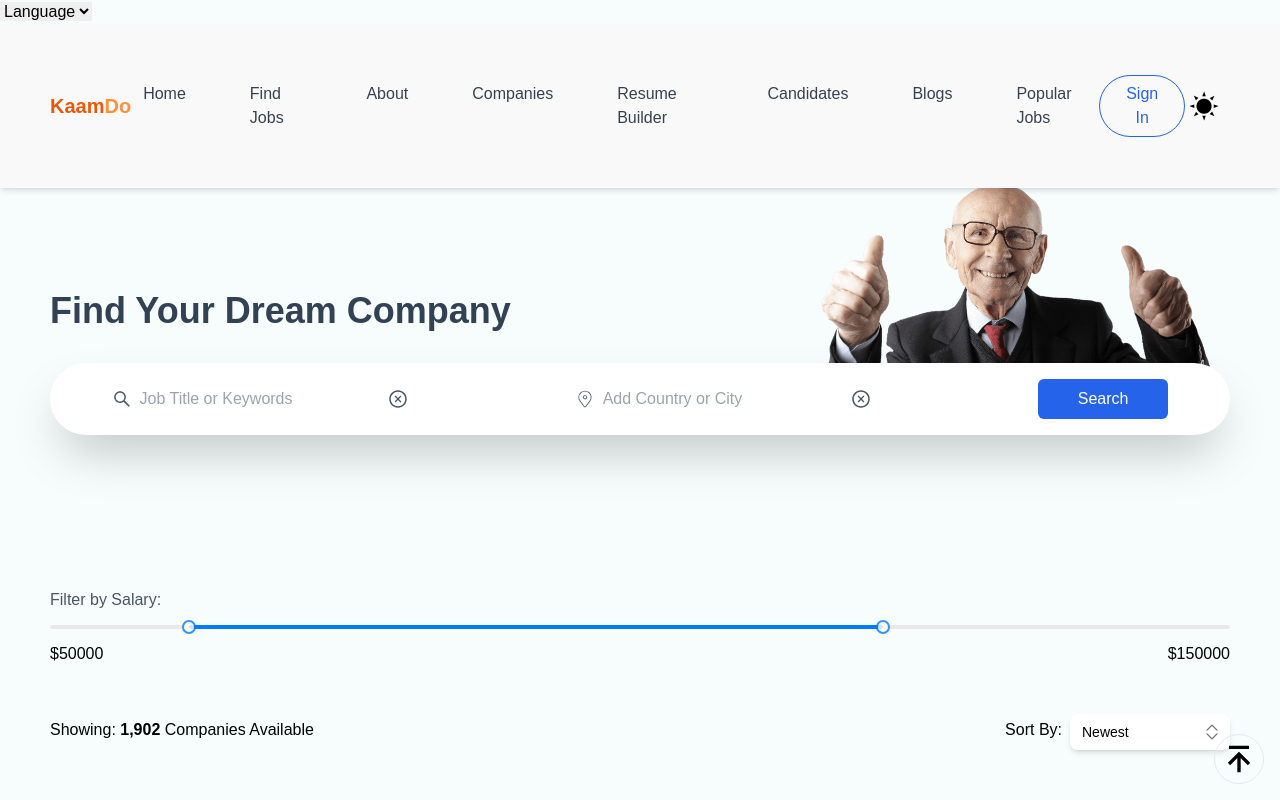
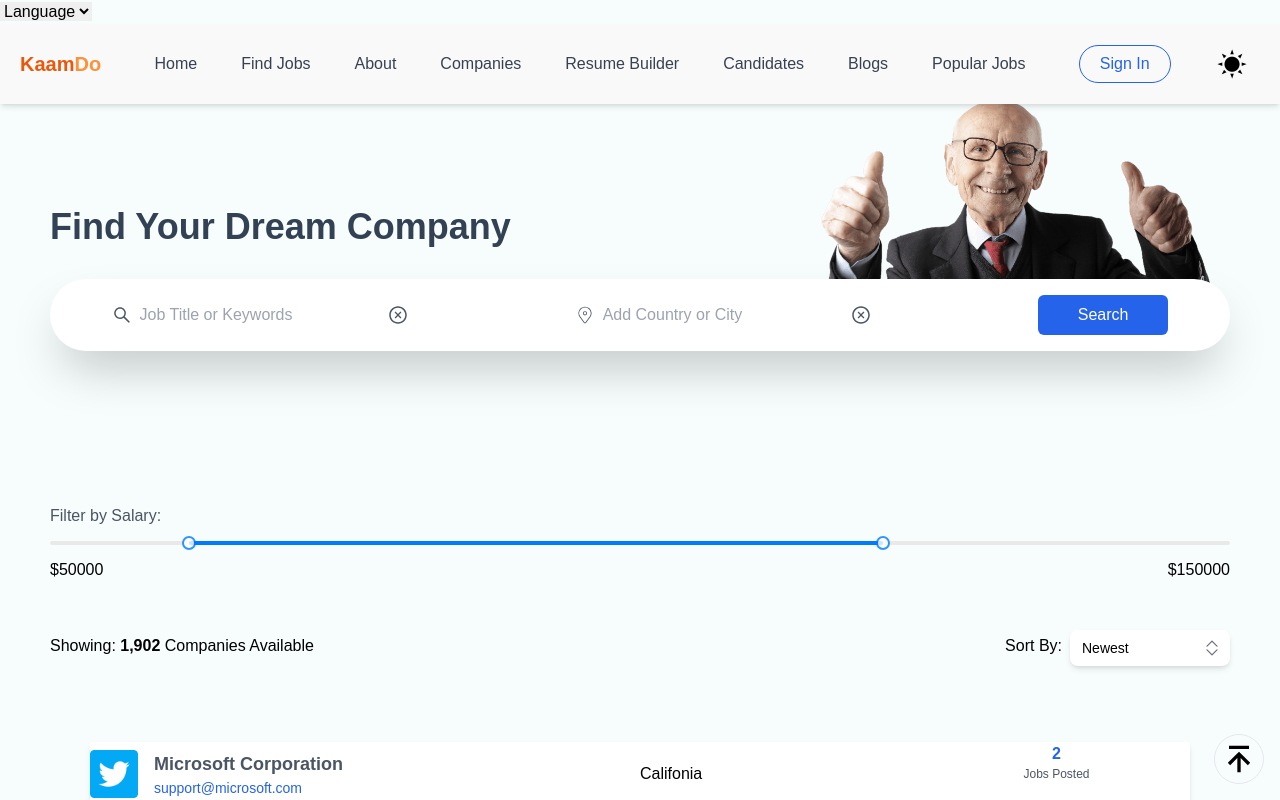
Before and after one commit to Varshithk2411/SE_Project_Kaam-Do, a React (Vite) app in the folder client/: page /companies in a window 1280 px wide. Shown: the top 800 px of the page. Built offline with nearby package versions, Linux system fonts and the light colour scheme.

Commit message:
Update Navbar.jsx

```diff
--- a/client/src/components/Navbar.jsx
+++ b/client/src/components/Navbar.jsx
@@ -8,6 +8,7 @@ import { Link } from "react-router-dom";
 import CustomButton from "./CustomButton";
 import { useSelector } from "react-redux";
 import DarkMode from "./DarkMode/DarkMode.jsx";
+import { Padding } from "@mui/icons-material";
 
 function MenuList({ user, onClick }) {
   const handleLogout = () => {};
@@ -104,12 +105,12 @@ const Navbar = () => {
 
   return (
     <div className="sticky top-0 w-full bg-[#f9f9f9] dark:bg-slate-800 z-50 shadow-md">
-      <nav className="container mx-auto flex items-center justify-between p-5">
+      <nav className="container mx-auto flex items-center justify-between !p-5">
         <Link to="/" className="text-orange-600 font-bold text-xl">
           Kaam<span className="text-[#fb923c]">Do</span>
         </Link>
 
-        <ul className="hidden lg:flex gap-10 text-base text-gray-700 dark:text-white">
+        <ul className="hidden lg:flex gap-5 text-base text-gray-700 dark:text-white">
           <li className="hover:bg-orange-600 hover:text-white px-3 py-2 rounded">
             <Link to="/">Home</Link>
           </li>
```
